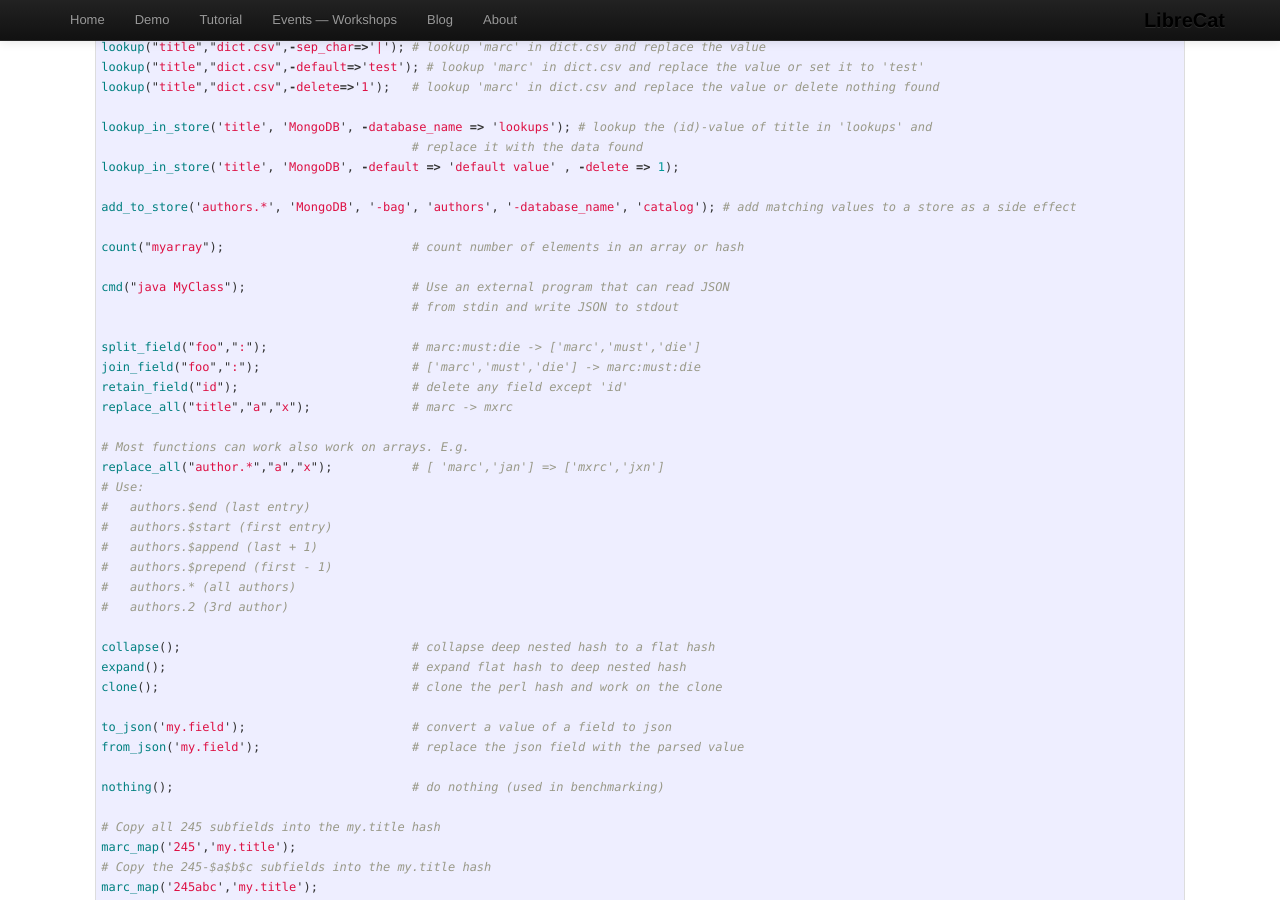
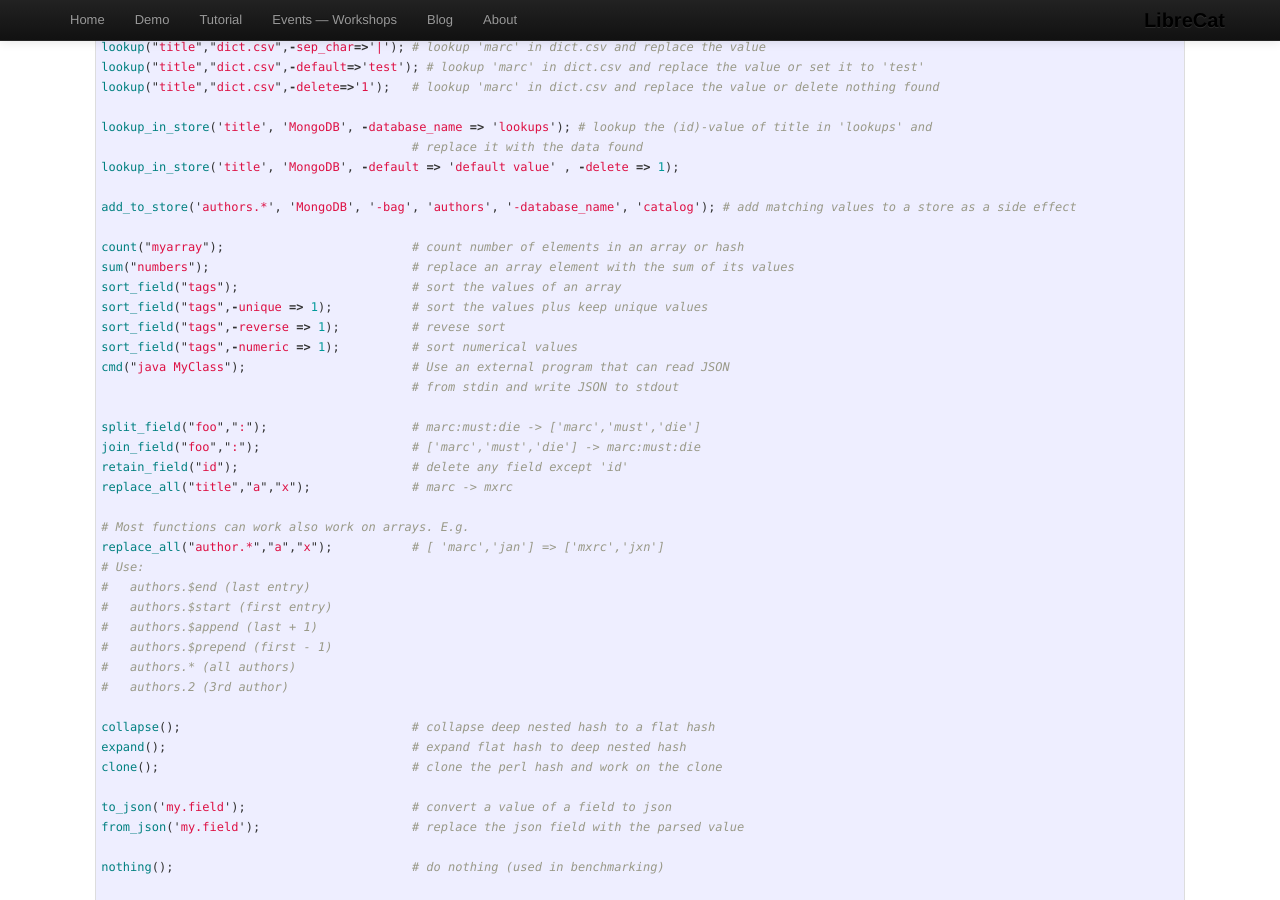
Before and after one commit to LibreCat/librecat.github.io, a Jekyll site: the page built from _posts/2013-06-21-catmandu-cheat-sheet.markdown, in a window 1280 px wide and 900 px high, scrolled down 1892 px. Built offline with Jekyll 4.4.1, drawn with Linux system fonts in a browser that asks for light colours; comment, search, counter and statistics services are not loaded.

Commit message:
Update 2013-06-21-catmandu-cheat-sheet.markdown
adding sort_field

```diff
--- a/_posts/2013-06-21-catmandu-cheat-sheet.markdown
+++ b/_posts/2013-06-21-catmandu-cheat-sheet.markdown
@@ -115,7 +115,11 @@ lookup_in_store('title', 'MongoDB', -default => 'default value' , -delete => 1);
 add_to_store('authors.*', 'MongoDB', '-bag', 'authors', '-database_name', 'catalog'); # add matching values to a store as a side effect
 
 count("myarray");                          # count number of elements in an array or hash
-
+sum("numbers");                            # replace an array element with the sum of its values
+sort_field("tags");                        # sort the values of an array
+sort_field("tags",-unique => 1);           # sort the values plus keep unique values
+sort_field("tags",-reverse => 1);          # revese sort
+sort_field("tags",-numeric => 1);          # sort numerical values
 cmd("java MyClass");                       # Use an external program that can read JSON
                                            # from stdin and write JSON to stdout
 
```
